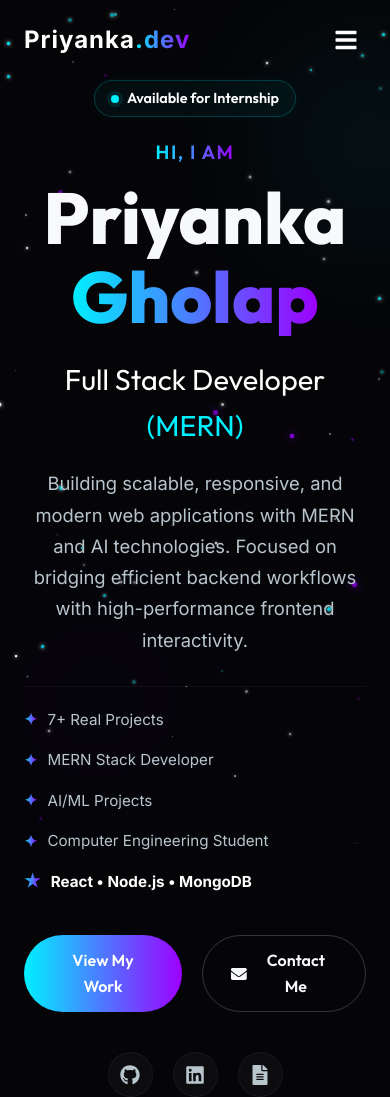
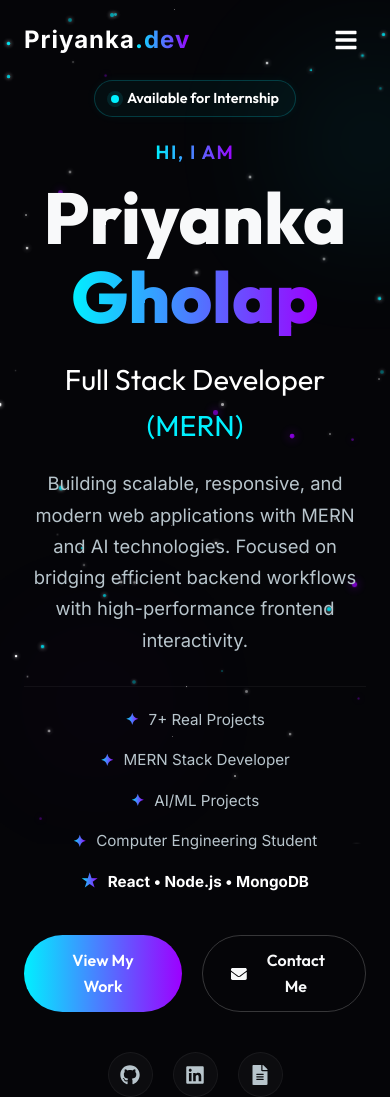
Before and after one commit to Priyanka-Gholap/portfolio, a React (Vite) app: page / in a window 390 px wide. Shown: the top 1097 px of the page. Built offline with nearby package versions, Linux system fonts and the light colour scheme.

Commit message:
feat: center hero stats items on mobile screen

```diff
--- a/src/components/Hero.jsx
+++ b/src/components/Hero.jsx
@@ -37,23 +37,23 @@ const Hero = () => {
 
           {/* Core Recruiter Statistics */}
           <div className="hero-stats-badge-grid">
-            <div style={{ display: 'flex', alignItems: 'center', gap: '10px' }}>
+            <div className="hero-stat-item">
               <span className="text-gradient" style={{ fontWeight: 800 }}>✦</span>
               <span style={{ color: 'var(--text-muted)', fontSize: '0.95rem' }}>7+ Real Projects</span>
             </div>
-            <div style={{ display: 'flex', alignItems: 'center', gap: '10px' }}>
+            <div className="hero-stat-item">
               <span className="text-gradient" style={{ fontWeight: 800 }}>✦</span>
               <span style={{ color: 'var(--text-muted)', fontSize: '0.95rem' }}>MERN Stack Developer</span>
             </div>
-            <div style={{ display: 'flex', alignItems: 'center', gap: '10px' }}>
+            <div className="hero-stat-item">
               <span className="text-gradient" style={{ fontWeight: 800 }}>✦</span>
               <span style={{ color: 'var(--text-muted)', fontSize: '0.95rem' }}>AI/ML Projects</span>
             </div>
-            <div style={{ display: 'flex', alignItems: 'center', gap: '10px' }}>
+            <div className="hero-stat-item">
               <span className="text-gradient" style={{ fontWeight: 800 }}>✦</span>
               <span style={{ color: 'var(--text-muted)', fontSize: '0.95rem' }}>Computer Engineering Student</span>
             </div>
-            <div className="hero-stats-footer-span" style={{ display: 'flex', alignItems: 'center', gap: '10px' }}>
+            <div className="hero-stats-footer-span hero-stat-item">
               <span className="text-gradient" style={{ fontWeight: 800 }}>★</span>
               <span style={{ color: '#fff', fontSize: '0.95rem', fontWeight: 600 }}>React • Node.js • MongoDB</span>
             </div>
--- a/src/index.css
+++ b/src/index.css
@@ -1160,6 +1160,12 @@ footer {
   width: 100%;
 }
 
+.hero-stat-item {
+  display: flex;
+  align-items: center;
+  gap: 10px;
+}
+
 .hero-stats-footer-span {
   grid-column: 1 / -1;
 }
@@ -1204,6 +1210,9 @@ footer {
   .hero-left-col {
     text-align: center;
     align-items: center;
+  }
+  .hero-stat-item {
+    justify-content: center;
   }
   .hero-btns {
     justify-content: center;
```
